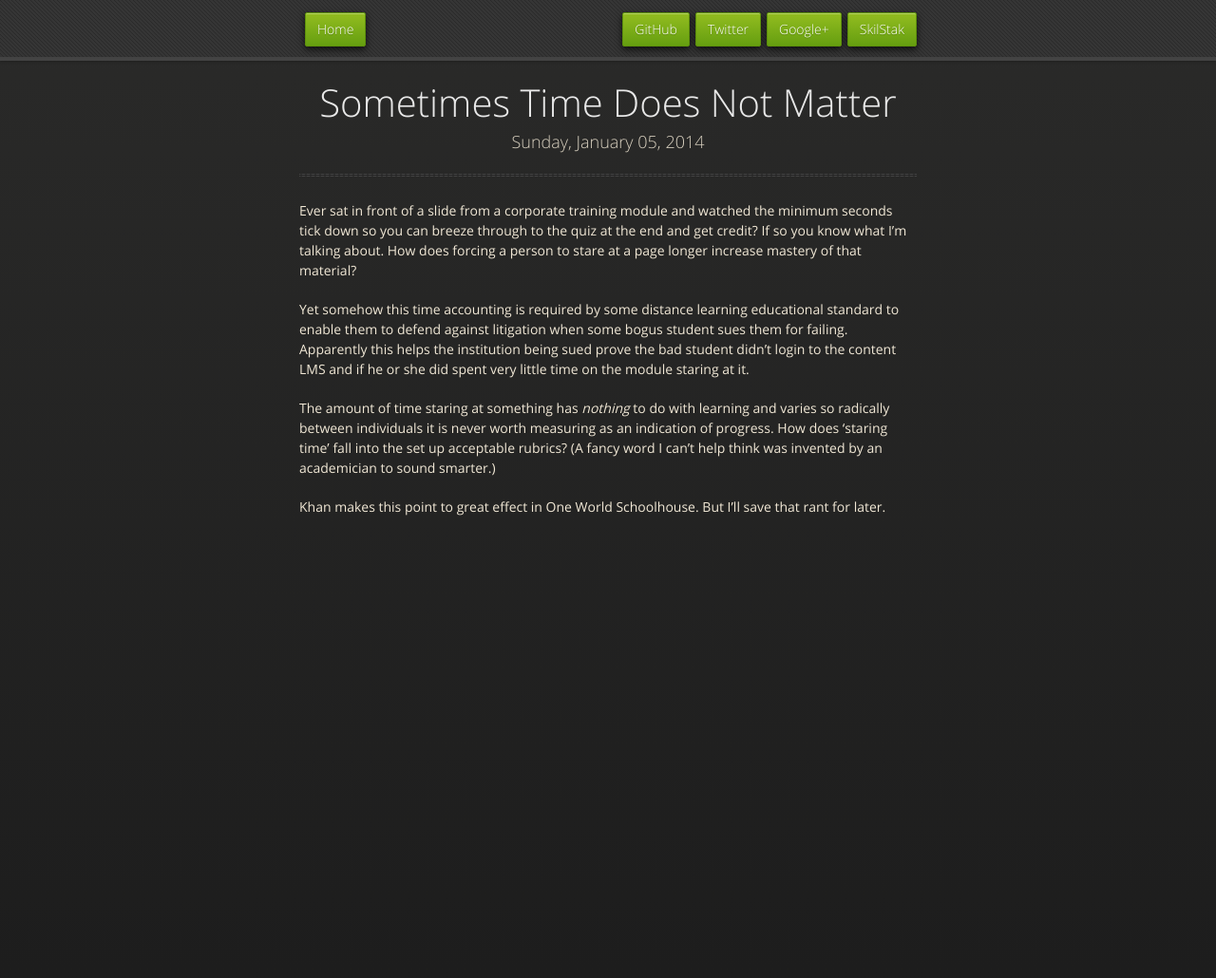
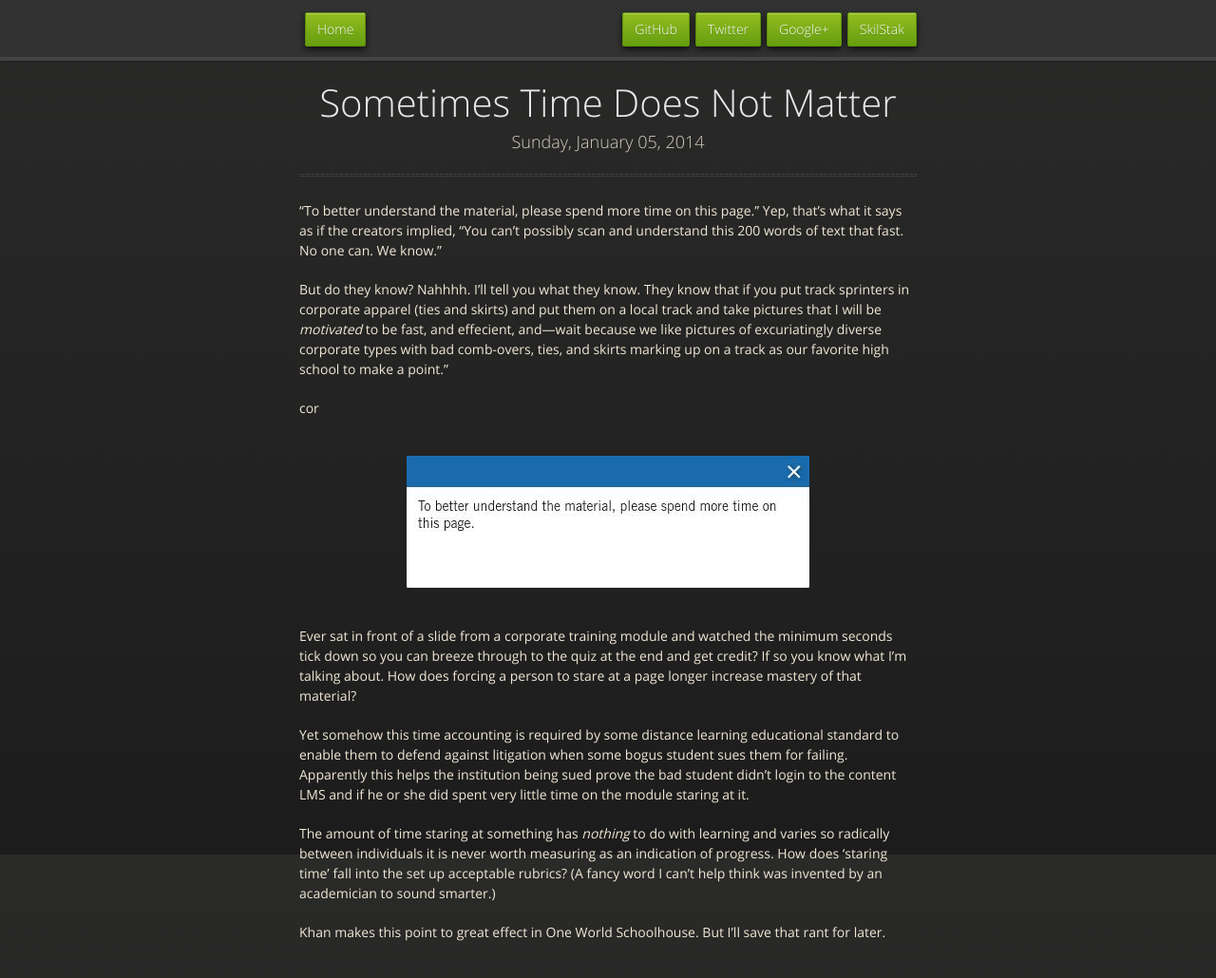
Before and after one commit to robmuh/robmuh.github.com, a Jekyll site: the page built from _posts/2014-01-05-sometimes-time-does-not-matter.markdown, in a window 1280 px wide and 1102 px high. Shown: the top 1030 px of the window at 95% size. Built offline with Jekyll 4.4.1, drawn with Linux system fonts in a browser that asks for light colours; nearby versions of some CDN libraries; comment, search, counter and statistics services are not loaded.

Commit message:
updated hack

```diff
--- a/_posts/2014-01-05-sometimes-time-does-not-matter.markdown
+++ b/_posts/2014-01-05-sometimes-time-does-not-matter.markdown
@@ -1,6 +1,26 @@
 ---
 layout: post
 ---
+
+"To better understand the material, please spend more time on this
+page." Yep, that's what it says as if the creators implied, "You can't
+possibly scan and understand this 200 words of text that fast.
+No one can. We know."
+
+But do they know? Nahhhh. I'll tell you what they know. They know that
+if you put track sprinters in corporate apparel (ties and skirts) and
+put them on a local track and take pictures that I will be *motivated*
+to be fast, and effecient, and---wait
+because we like pictures of excuriatingly diverse
+corporate types with bad comb-overs, ties, and skirts marking up on
+a track as our favorite high school to make a point."
+
+
+cor
+
+![To better understand the material, please spend more time on this
+page](/images/spend_more_time.jpg)
+
 
 Ever sat in front of a slide from a corporate training module
 and watched the minimum seconds tick down so you can breeze through
--- a/_posts/2014-01-11-hack-schools-good-and-bad.markdown
+++ b/_posts/2014-01-11-hack-schools-good-and-bad.markdown
@@ -27,7 +27,7 @@
 expectations. The current
 system, based on that system, is [horribly broken][].
 The only way it will ever really improve is by realists throwing the
-whole fucking thing out the window. (Ok, pretend I said that last sentence with
+whole thing out the window. (Ok, pretend I said that last sentence with
 a soothing, ironic British accent like Ken's.) Throwing out the old is exactly
 what hack schools are doing.
 
```
Also changed, not shown: _drafts/2014-01-14-one-hour-is-a-long-time.markdown (added, +11 -0 lines), images/spend_more_time.jpg (added).
